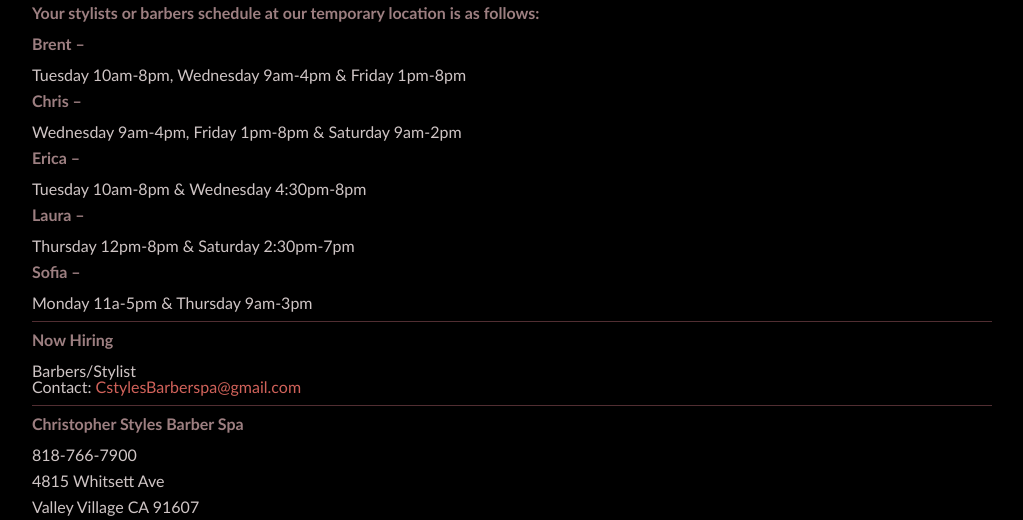
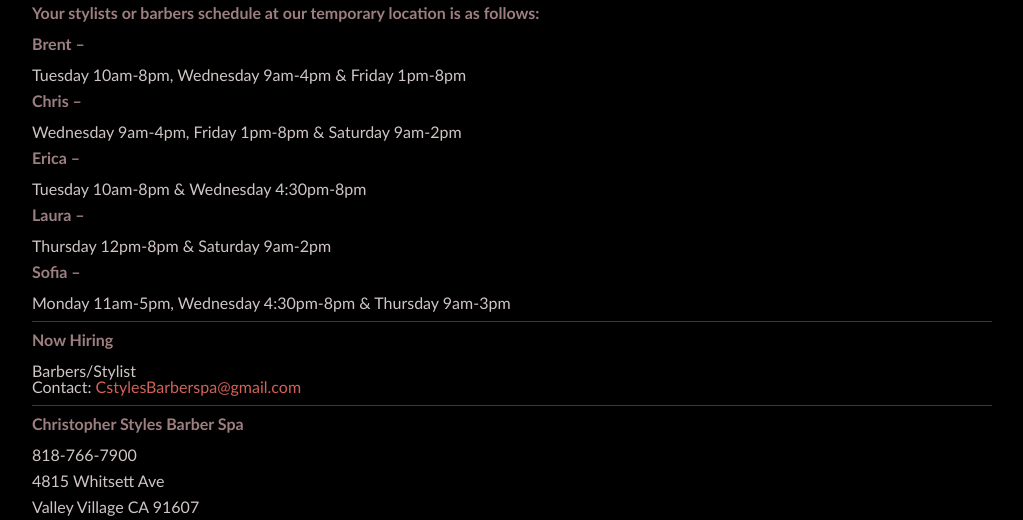
Before and after one commit to LisaSheaDesign/csbs, a PHP site: page /contact-cstyles-barber-spa/ in a window 1280 px wide. Shown: the part 564-1084 px from the top of the page, without its empty margins (128-1151 px from the left). Run offline with PHP 8.4, Linux system fonts and the light colour scheme; some libraries are stand-ins or nearby versions.

Commit message:
updated home and contact page new barbers and stylists schedule

```diff
--- a/contact-cstyles-barber-spa/index.php
+++ b/contact-cstyles-barber-spa/index.php
@@ -54,9 +54,9 @@
 							<h3>Erica &#8211;</h3>
 							<p>Tuesday 10am-8pm &amp; Wednesday 4:30pm-8pm</p>
 							<h3>Laura &#8211;</h3>
-							<p>Thursday 12pm-8pm &amp; Saturday 2:30pm-7pm</p>
+							<p>Thursday 12pm-8pm &amp; Saturday 9am-2pm</p>
 							<h3>Sofia &#8211;</h3>
-							<p>Monday 11a-5pm &amp; Thursday 9am-3pm</p>
+							<p>Monday 11am-5pm, Wednesday 4:30pm-8pm &amp; Thursday 9am-3pm</p>
 
 		 					<hr />
 		 					<h3>Now Hiring</h3>
--- a/index.php
+++ b/index.php
@@ -143,9 +143,9 @@
 							<h3>Erica &#8211;</h3>
 							<p>Tuesday 10am-8pm &amp; Wednesday 4:30pm-8pm</p>
 							<h3>Laura &#8211;</h3>
-							<p>Thursday 12pm-8pm &amp; Saturday 2:30pm-7pm</p>
+							<p>Thursday 12pm-8pm &amp; Saturday 9am-2pm</p>
 							<h3>Sofia &#8211;</h3>
-							<p>Monday 11a-5pm &amp; Thursday 9am-3pm</p>
+							<p>Monday 11am-5pm, Wednesday 4:30pm-8pm &amp; Thursday 9am-3pm</p>
 
 							<p>Thank you for your continued support and cooperation; If you have any questions or concerns, please feel free to give us a call at (818)766-7900.</p>
 							<h3>Road Construction on Whitsett Ave</h3>
```
